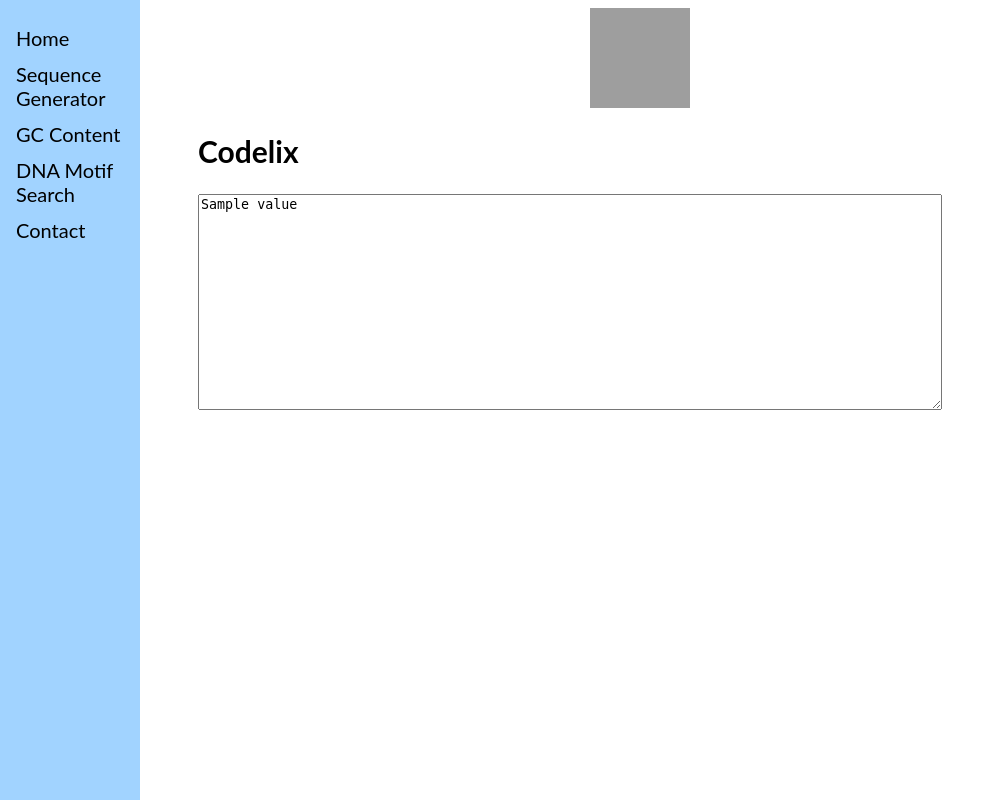
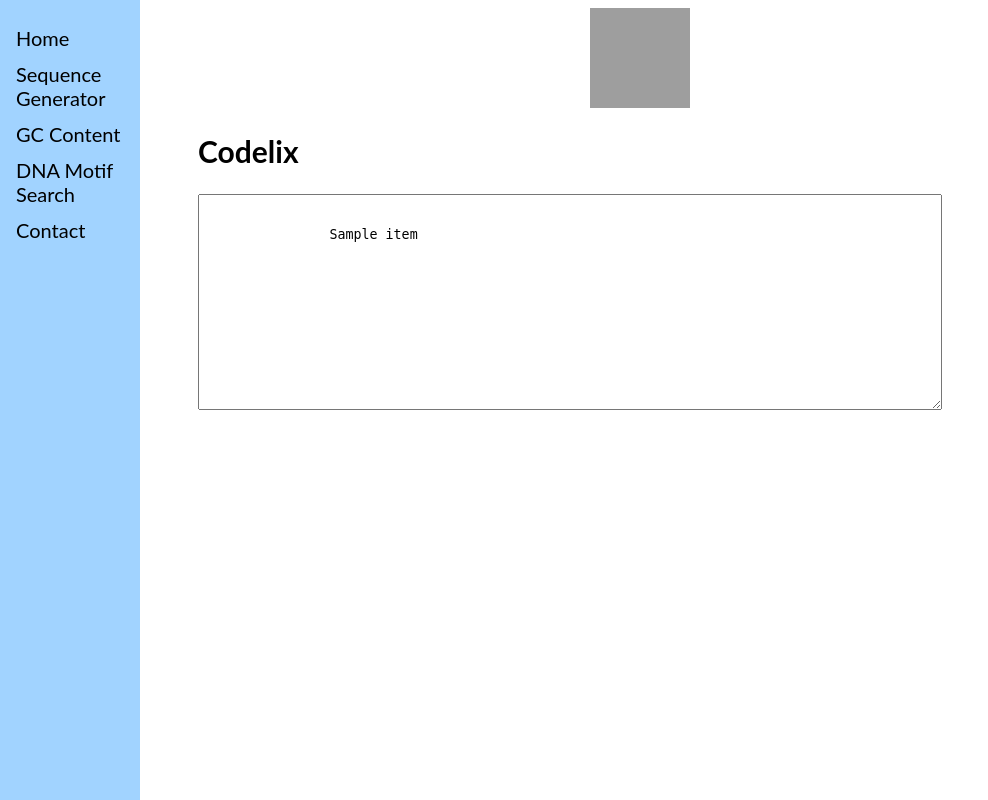
Before and after one commit to MatousE/spirala, a Flask app: template templates/output.html in a window 1280 px wide. Shown: the whole page, without its empty margins (0-988 px from the left). Run offline with Flask 2, Linux system fonts and the light colour scheme; the template is opened without the code that fills it: most values are stand-ins (such as "Sample title", 1, 10 or a date in 2020); grey boxes are pictures that could not be loaded.

Commit message:
fix: changes to output.html to handle list and string input

```diff
--- a/templates/output.html
+++ b/templates/output.html
@@ -1,4 +1,12 @@
 {% extends "index.html" %}
 {% block output %}
-    <textarea name="text" rows="14" cols="90" wrap="soft">{{ value }} </textarea>
+    <textarea name="text" rows="14" cols="90" wrap="soft">
+        {% if value is iterable and (value is not string and value is not mapping) %}
+            {% for item in value %}
+                {{ item }}
+            {% endfor %}
+        {% else %}
+            {{value}}
+        {% endif %}
+    </textarea>
 {% endblock output %}
```
